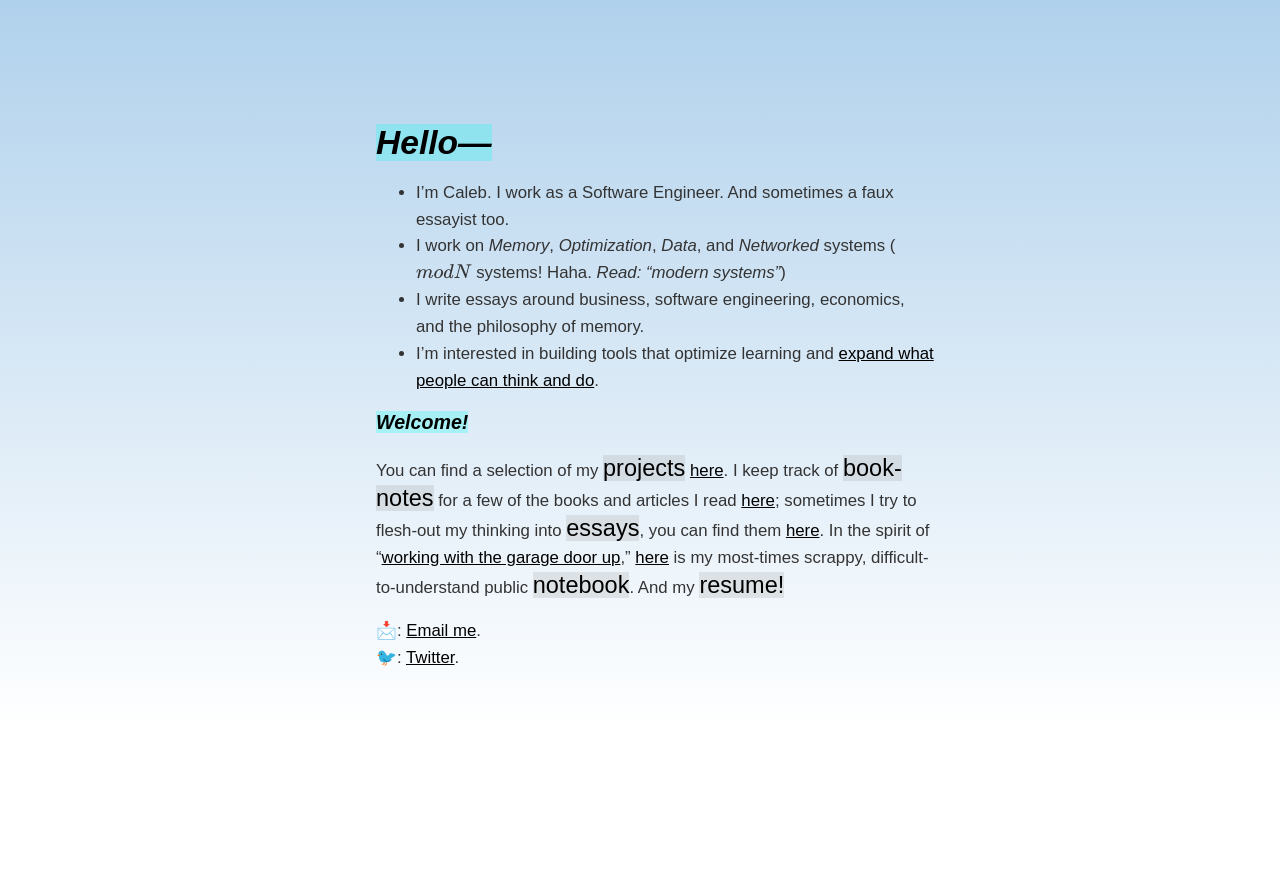
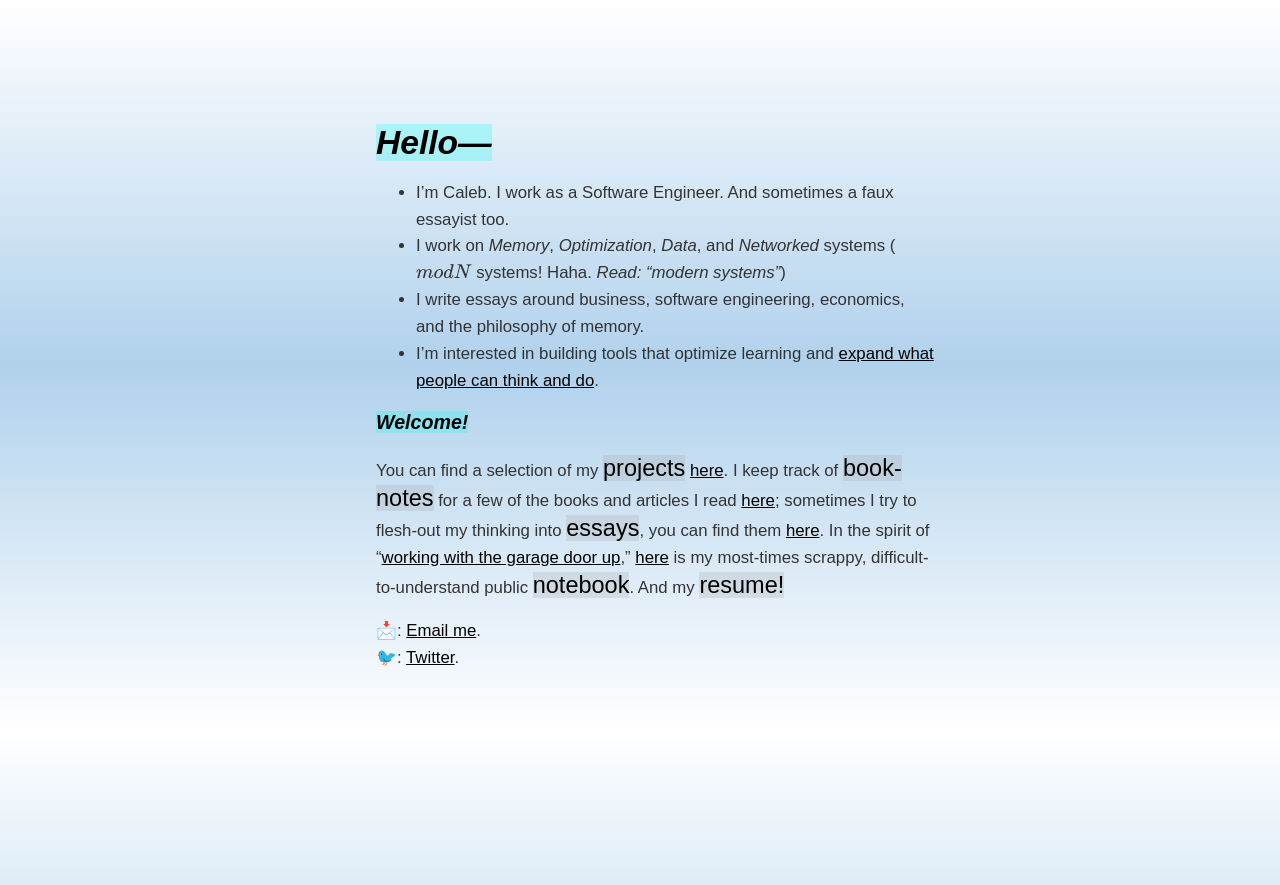
Before and after one commit to dCO2/rococo, a Jekyll site: the page built from index.md, in a window 1280 px wide. Shown: the top 885 px of the page. Built offline with Jekyll 4.4.1, drawn with Linux system fonts in a browser that asks for light colours; some web fonts are replaced; formulas are drawn with MathJax 3.

Commit message:
Update styles.css

```diff
--- a/assets/css/styles.css
+++ b/assets/css/styles.css
@@ -15,11 +15,7 @@ body {
     font-family: 'LMRomanDemi10', sans-serif; */
     text-align: left;
     font-size: 14px;
-    background: linear-gradient(rgba(176,209,236,1), rgba(176,209,236,0));
-    background-repeat: no-repeat;
-    background-size: cover;
-    background-size: 100% 100%;
-    height: 100%;
+    background: linear-gradient(rgba(255,255,255,1), rgba(176,209,236,1), rgba(255,255,255,1));
 
 }
 
```
